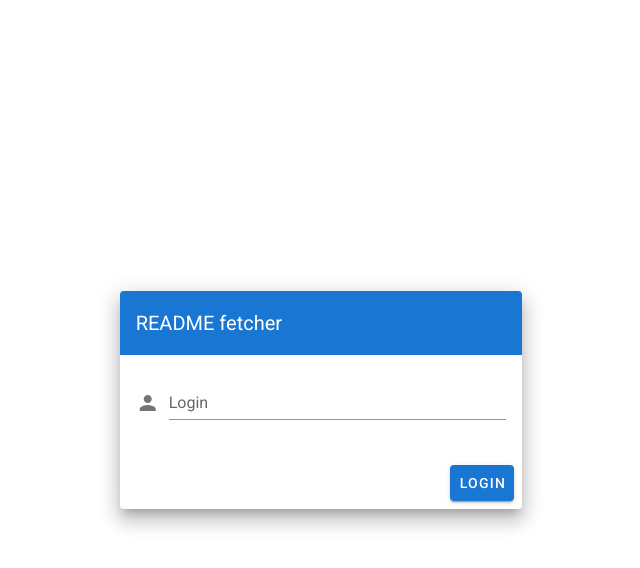
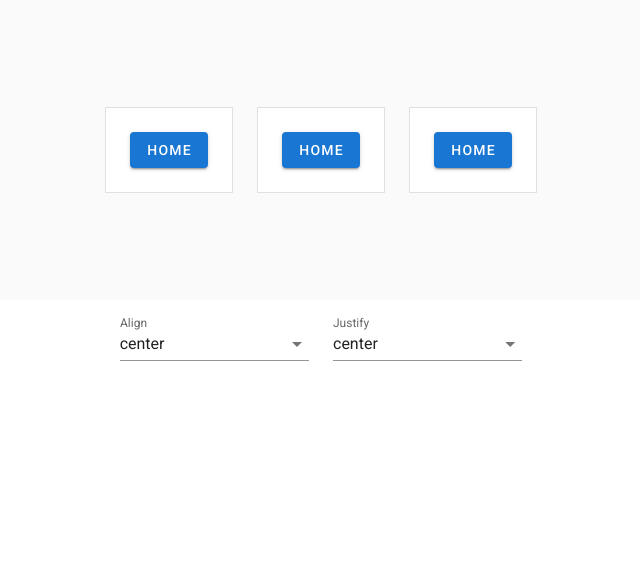
Before and after one commit to doyoque/vuetify-practice, a Vue app: page /repos in a window 1280 px wide. Shown: the top 568 px of the page, without its empty margins (319-959 px from the left). Built offline with nearby package versions, Linux system fonts and the light colour scheme.

Commit message:
get used the UI component, router back to index

```diff
--- a/src/App.vue
+++ b/src/App.vue
@@ -1,20 +1,14 @@
 <template>
   <v-app>
     <v-content>
-      <HelloWorld/>
+      <router-view></router-view>
     </v-content>
   </v-app>
 </template>
 
 <script>
-import HelloWorld from './components/HelloWorld';
-
 export default {
   name: 'App',
-
-  components: {
-    HelloWorld,
-  },
 
   data: () => ({
     //
--- a/src/components/HelloWorld.vue
+++ b/src/components/HelloWorld.vue
@@ -36,7 +36,7 @@
               </v-card-text>
               <v-card-actions>
                 <v-spacer />
-                <v-btn color="primary">Login</v-btn>
+                <v-btn color="primary" @click="getRepos()">Search</v-btn>
               </v-card-actions>
             </v-card>
           </v-col>
@@ -48,6 +48,7 @@
 
 <script>
   export default {
+    name: 'HelloWorld',
     props: {
       source: String,
     },
@@ -60,6 +61,11 @@
           return pattern.test(value) || 'Invalid input'
         }
       ]
-    })
+    }),
+    methods: {
+      getRepos() {
+        this.$router.push('/repos')
+      }
+    }
   }
 </script>
--- /dev/null
+++ b/src/components/ListRepos.vue
@@ -0,0 +1,77 @@
+<template>
+  <v-container fluid>
+    <v-row>
+      <v-col cols="12">
+        <v-row
+          :align="alignment"
+          :justify="justify"
+          class="grey lighten-5"
+          style="height: 300px;"
+        >
+          <v-card
+            v-for="n in 3"
+            :key="n"
+            class="ma-3 pa-6"
+            outlined
+            tile
+          >
+            <v-btn color="primary" :to="{path: '/'}">Home</v-btn>
+          </v-card>
+        </v-row>
+      </v-col>
+      <v-col cols="12">
+        <v-row justify="center">
+          <v-col
+            cols="6"
+            md="2"
+          >
+            <v-select
+              v-model="alignment"
+              :items="alignmentsAvailable"
+              label="Align"
+            ></v-select>
+          </v-col>
+
+          <v-col
+            cols="6"
+            md="2"
+          >
+            <v-select
+              v-model="justify"
+              :items="justifyAvailable"
+              label="Justify"
+            ></v-select>
+          </v-col>
+        </v-row>
+      </v-col>
+    </v-row>
+  </v-container>
+</template>
+
+
+<script>
+export default {
+  name: 'ListRepos',
+  data () {
+    return {
+      alignmentsAvailable: [
+        'start',
+        'center',
+        'end',
+        'baseline',
+        'stretch',
+      ],
+      alignment: 'center',
+      dense: false,
+      justifyAvailable: [
+        'start',
+        'center',
+        'end',
+        'space-around',
+        'space-between',
+      ],
+      justify: 'center',
+    }
+  },
+}
+</script>
--- a/src/router/index.js
+++ b/src/router/index.js
@@ -1,14 +1,21 @@
 import Vue from 'vue'
 import VueRouter from 'vue-router'
-import Home from '../views/Home.vue'
+// import Home from '../views/Home.vue'
+import ListRepos from '../components/ListRepos.vue'
+import HelloWorld from '../components/HelloWorld.vue'
 
 Vue.use(VueRouter)
 
 const routes = [
   {
     path: '/',
-    name: 'Home',
-    component: Home
+    name: 'HelloWorld',
+    component: HelloWorld
+  },
+  {
+    path: '/repos',
+    name: 'ListRepos',
+    component: ListRepos
   },
   {
     path: '/about',
```
